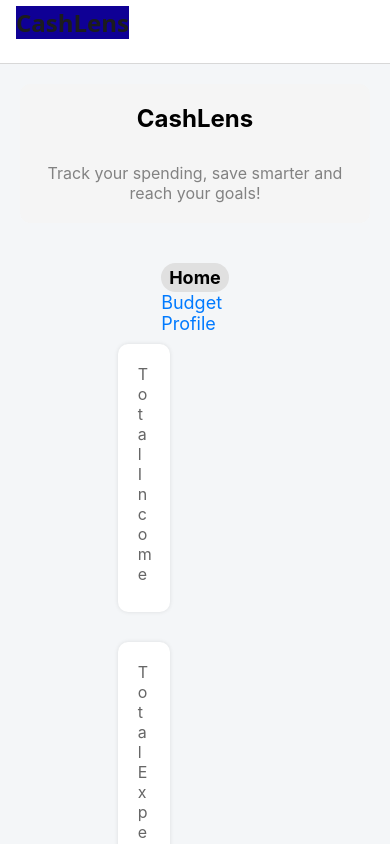
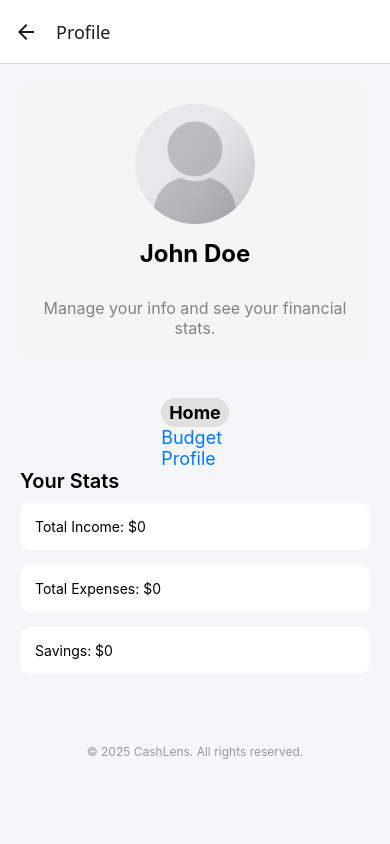
Before and after one commit to TygrisIQ/CashLens, a React Native app: screen /Profile in a window 390 px wide. Built offline with nearby package versions, Linux system fonts and the light colour scheme.

Commit message:
profile page initial

```diff
--- a/App.jsx
+++ b/App.jsx
@@ -11,7 +11,7 @@ import { createNativeStackNavigator } from '@react-navigation/native-stack';
 import { SafeAreaProvider } from 'react-native-safe-area-context';
 import HomeScreen from './src/screens/HomeScreens';
 import BudgetScreen from './src/screens/BudgetScreen';
-
+import ProfileScreen from './src/screens/ProfileScreen';
 const Stack = createNativeStackNavigator();
 
 function App() {
@@ -38,6 +38,13 @@ function App() {
               title: 'Budget',
             }}
           />
+          <Stack.Screen
+          name="Profile"
+          component={ProfileScreen}
+          options={{
+            title: "Profile",
+          }}
+          />
         </Stack.Navigator>
       </NavigationContainer>
     </SafeAreaProvider>
--- a/src/navigation/app-navigator.jsx
+++ b/src/navigation/app-navigator.jsx
@@ -10,7 +10,7 @@ export default function AppNavigator() {
         <Stack.Navigator screenOptions={{headerShown: false}}>
             <Stack.Screen name="Home" component={HomeScreen} />
             <Stack.Screen name="Budget" component={BudgetScreen} />
-            <Stack.Screen name="Profile" component={ProfileScreen}/>
+            <Stack.Screen name="Profile" component={ProfileScreen} />
         </Stack.Navigator>
     );
 }
--- a/src/screens/ProfileScreen.jsx
+++ b/src/screens/ProfileScreen.jsx
@@ -1,13 +1,61 @@
-import { ScrollView } from "react-native/types_generated/index";
+import { ScrollView, View, Text, Image } from "react-native";
+
+import {styles} from "../ui/shared/styles";
+import NavBar from "../components/nav-bar";
+
+export default function ProfileScreen() {
+
+    const defaultAvatar = require("../assets/profile_placeholder.png");
+
+    return (
+        <ScrollView style={styles.scrollView} contentContainerStyle={styles.contentContainer}>
+
+            {/* Header */}
+            <View style={styles.header}>
+                <Image
+                    source={defaultAvatar}
+                    style={{ width: 120, height: 120, borderRadius: 60, marginBottom: 15 }}
+                />
+                <Text style={styles.title}>John Doe</Text>
+                <Text style={styles.subtitle}>Manage your info and see your financial stats.</Text>
+            </View>
+
+            <NavBar active="Home" />
+            <View style={{ width: "100%", marginBottom: 30 }}>
+                <Text style={{ fontSize: 20, fontWeight: "600", marginBottom: 10 }}>Your Stats</Text>
+
+                <View style={{
+                    backgroundColor: "#fff",
+                    padding: 15,
+                    borderRadius: 10,
+                    marginBottom: 15
+                }}>
+                    <Text>Total Income: $0</Text>
+                </View>
+
+                <View style={{
+                    backgroundColor: "#fff",
+                    padding: 15,
+                    borderRadius: 10,
+                    marginBottom: 15
+                }}>
+                    <Text>Total Expenses: $0</Text>
+                </View>
+
+                <View style={{
+                    backgroundColor: "#fff",
+                    padding: 15,
+                    borderRadius: 10,
+                }}>
+                    <Text>Savings: $0</Text>
+                </View>
+            </View>
 
 
 
-export default function ProfileScreen(){
 
-    return (
-
-        <ScrollView style={styles.ScrollView} >
+            <Text style={styles.footer}>© 2025 CashLens. All rights reserved.</Text>
 
         </ScrollView>
     )
-}
+};
```
